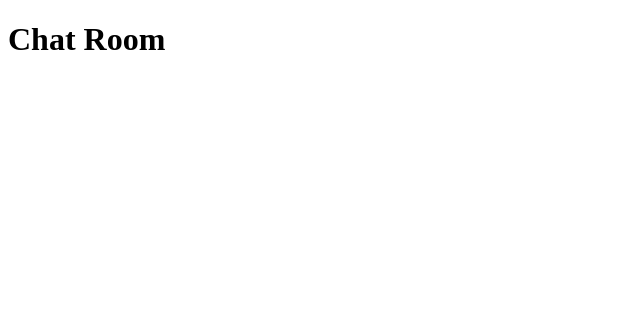
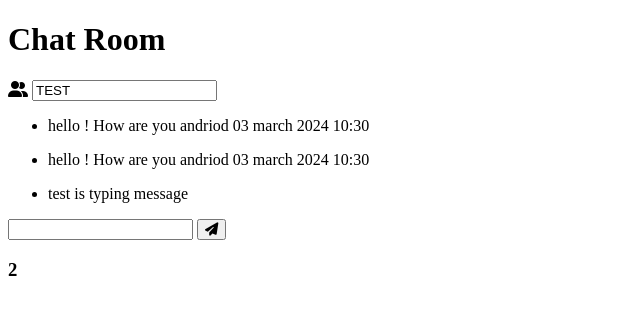
Before and after one commit to maqsoodhussain/ChatRoom, a website: page nodeServer/public/index.html in a window 1280 px wide. Shown: the whole page, without its empty margins (0-640 px from the left). Drawn offline with Linux system fonts and the light colour scheme.

Commit message:
edit html part

```diff
--- a/nodeServer/public/index.html
+++ b/nodeServer/public/index.html
@@ -4,9 +4,51 @@
     <meta charset="UTF-8">
     <meta name="viewport" content="width=device-width, initial-scale=1.0">
     <link rel="stylesheet" href="style.css">
+    <link rel="stylesheet"
+     href="https://cdnjs.cloudflare.com/ajax/libs/font-awesome/6.5.1/css/all.min.css" integrity="sha512-DTOQO9RWCH3ppGqcWaEA1BIZOC6xxalwEsw9c2QQeAIftl+Vegovlnee1c9QX4TctnWMn13TZye+giMm8e2LwA==" crossorigin="anonymous"
+     referrerpolicy="no-referrer" />
     <title>Chat Room </title>
 </head>
 <body>
     <h1>Chat Room </h1>
+    <div class="main">
+        <div class="name">
+            <span><i class="fa-solid fa-user-group"></i></span>
+            <input type="text"
+             id="input-name"
+             class="input-name"
+             value="TEST"
+             maxlength="25"
+            />
+        </div>
+         <ul class="message-container" id="message-container">
+            <li class="message-left">
+                <p class="message">
+                    hello ! How are you
+                  <span>andriod   03 march 2024 10:30</span>
+                </p>
+            </li>
+
+            <li class="message-right">
+                <p class="message">
+                    hello ! How are you
+                  <span>andriod   03 march 2024 10:30</span>
+                </p>
+            </li>
+
+            <li class="message-feedback">
+                <p class="feedback" id="feedback">
+                    test is typing message
+                </p>
+            </li>
+        </ul>
+
+        <form class="message-form" id="message-form">
+            <input type="text" name="message" id="message-input" class="message-input">
+            <button type="submit" class="send-btn"><span> <i class="fa-solid fa-paper-plane"></i></span></button>
+        </form>
+        <h3 class="user-total" id="usertota">2</h3>
+    </div>
+
 </body>
 </html>
```
